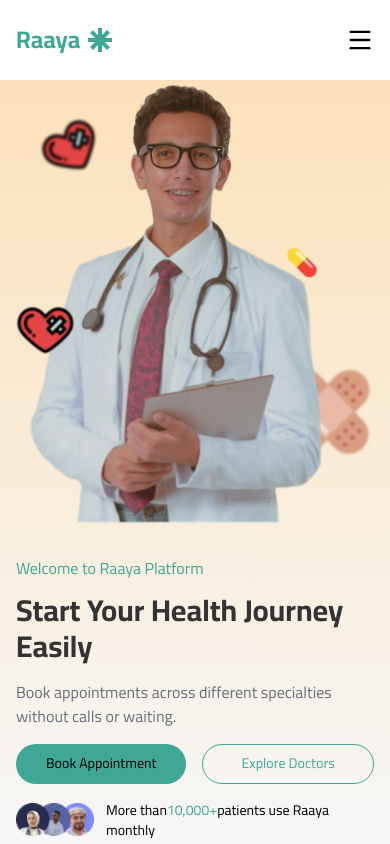
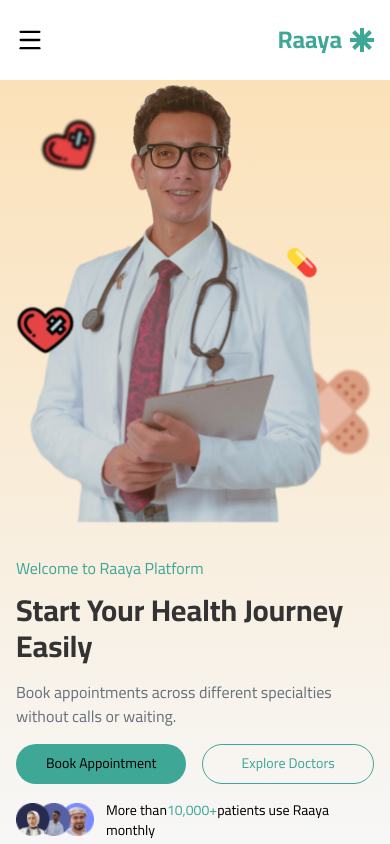
Before and after one commit to Abo3baziz/raaya, a Next.js app: page /en in a window 390 px wide. Shown: the top 844 px of the page. Built offline with nearby package versions, Linux system fonts and the light colour scheme.

Commit message:
fix: adjust navbar layout and mobile menu styling

```diff
--- a/app/ui/navbar.tsx
+++ b/app/ui/navbar.tsx
@@ -19,7 +19,7 @@
 
   return (
     <nav className="flex max-w-full flex-wrap justify-between text-2xl bg-[rgba(255,255,255,0.9)] sticky top-0 z-50">
-      <div className="w-full max-w-[1440px] mx-auto flex flex-wrap justify-between px-4 md:px-8 lg:px-16 xl:px-32 h-20 relative">
+      <div className="w-full max-w-[1440px] mx-auto flex flex-wrap flex-row-reverse justify-between px-4 md:px-8 lg:px-16 xl:px-32 h-20 relative">
         <div className="flex items-center gap-x-2">
           <p className="font-bold text-primary">{tLogo("company")}</p>
           <Image src={myLogo} alt={tLogo("imageAlt")} />
@@ -70,8 +70,8 @@
 
         {/* Mobile menu */}
         {isMenuOpen && (
-          <div className="lg:hidden absolute left-0 top-20 bg-[#d6d6d6] w-full px-8 py-10">
-            <ul className="flex flex-col gap-y-4 font-semibold text-[1rem] items-end">
+          <div className="lg:hidden absolute left-0 top-20  bg-[#d6d6d6] w-full flex flex-col items-center px-8 py-10">
+            <ul className="flex flex-col gap-y-4 font-semibold text-[1rem] items-end ">
               <li>
                 <Link href="" onClick={() => setIsMenuOpen(false)}>
                   {tNav("main")}
```
